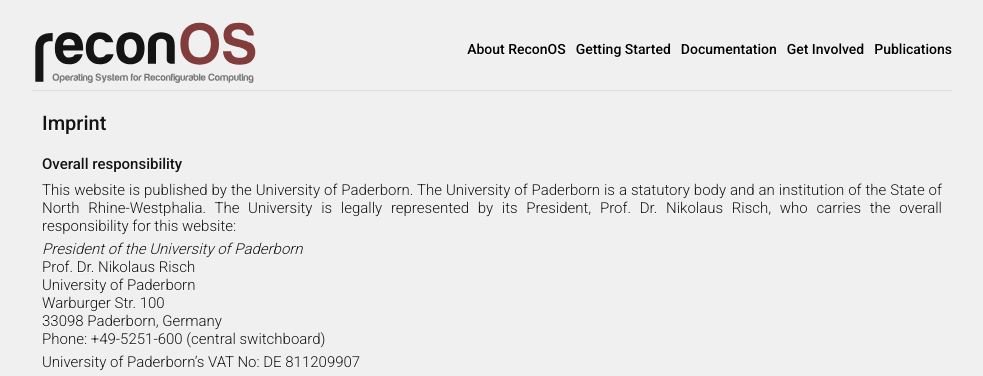
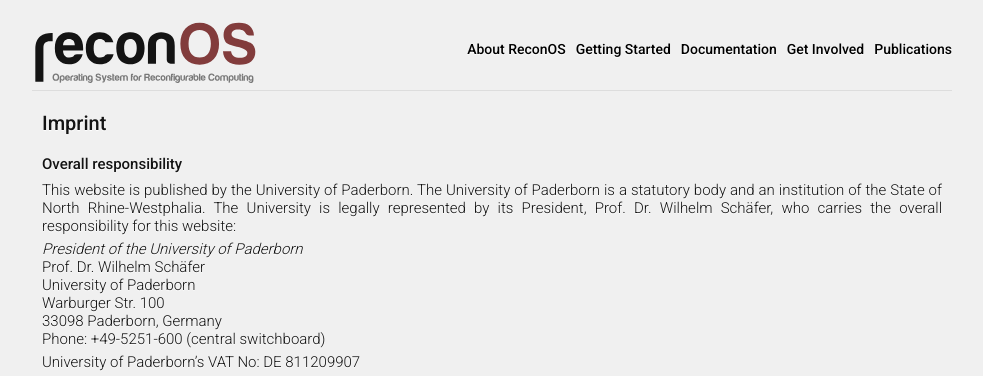
Before and after one commit to ReconOS/reconos.github.io, a Jekyll site: the page built from imprint.md, in a window 1280 px wide. Shown: the top 376 px of the page, without its empty margins (148-1131 px from the left). Built offline with Jekyll 4.4.1, drawn with Linux system fonts in a browser that asks for light colours; Markdown is read by kramdown in place of the engine named in the settings.

Commit message:
Updated imprint according to new President

```diff
--- a/imprint.md
+++ b/imprint.md
@@ -9,11 +9,11 @@ layout: page
 This website is published by the University of Paderborn. The
 University of Paderborn is a statutory body and an institution
 of the State of North Rhine-Westphalia. The University is
-legally represented by its President, Prof. Dr. Nikolaus Risch,
+legally represented by its President, Prof. Dr. Wilhelm Schäfer,
 who carries the overall responsibility for this website:
 
 *President of the University of Paderborn*
-Prof. Dr. Nikolaus Risch
+Prof. Dr. Wilhelm Schäfer
 University of Paderborn
 Warburger Str. 100
 33098 Paderborn, Germany
```
